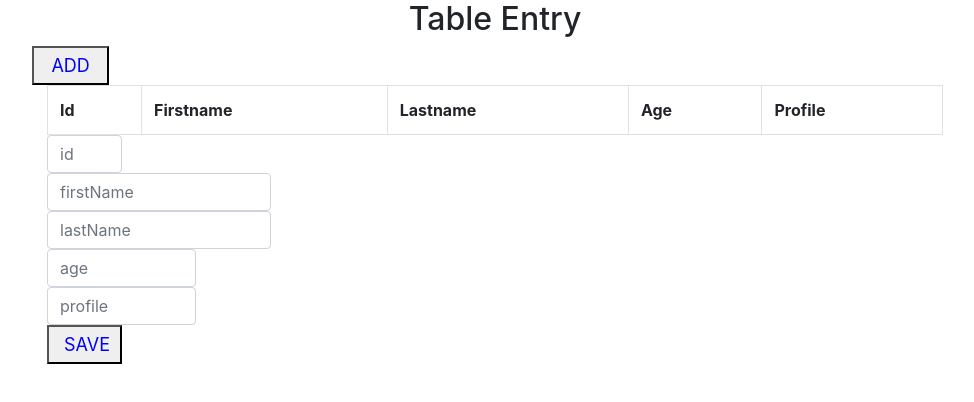
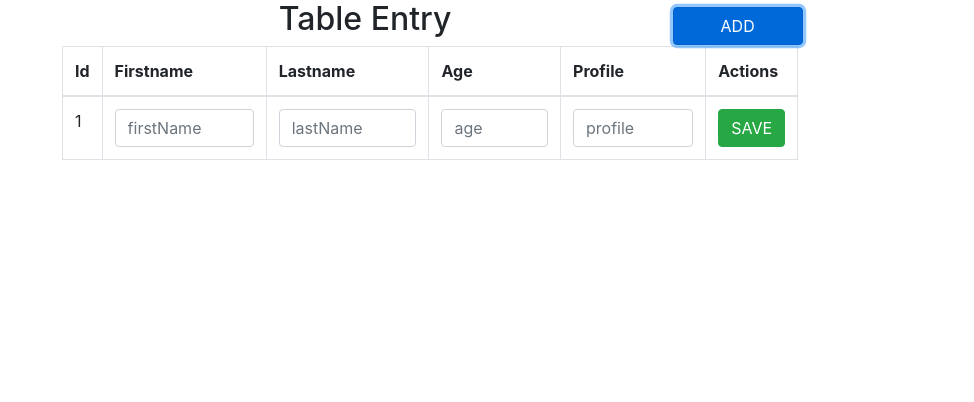
Before and after one commit to prachi-dubey/Trainee_assignments, a plain HTML site: page js_practice_assignment/table/table-entry.html in a window 1280 px wide. Both pictures are taken after a click on the button "ADD". Shown: the whole page, without its empty margins (145-1119 px from the left). Drawn offline with nearby package versions, Linux system fonts and the light colour scheme.

Commit message:
table using javascript DOM

```diff
--- a/js_practice_assignment/table/table-entry.html
+++ b/js_practice_assignment/table/table-entry.html
@@ -8,42 +8,26 @@
   <script src="https://maxcdn.bootstrapcdn.com/bootstrap/3.4.0/js/bootstrap.min.js"></script>
 </head>
 <body>
-<div class="center">
+<div class="container">
+  <div class="heading">
     <h2> Table Entry </h2>
-  <div class="row">
-    <button class="col-sm-1 col-sm-push-10 font-style" onclick="showInputRow()">  ADD </button>
+    <button class="btn btn-primary" onclick="getRowData()"> ADD </button>
   </div>
 
-  <table class="table table-bordered" id = "wrapper">
+  <table class="table table-bordered wrapper" id="table-entry">
+    <thead>
       <tr>
-      <th>Id</th>
+        <th> Id </th>
         <th>Firstname</th>
         <th>Lastname</th>
-      <th>Age</th>
+        <th> Age</th>
         <th>Profile</th>
+        <th>Actions</th>
       </tr>
+    </thead>
+    <tbody id="table-row"> </tbody>
   </table>
-
-
- <div class="row-no-gutter form-group" id="insert-data" style="display:none">
-   <div class="col-sm-1 form-style ">
-     <input type="text" class="form-control"  id="idNo" onfocus="this.value=''" value="" placeholder="id">
-   </div>
-   <div class="col-sm-3 form-style ">
-     <input type="text" class="form-control"  id="firstName" value="" placeholder="firstName">
-   </div>
-   <div class="col-sm-3 form-style ">
-     <input type="text" class="form-control"  id="lastName" value="" placeholder="lastName">
-   </div>
-   <div class="col-sm-2 form-style ">
-     <input type="text" class="form-control"  id="age" value="" placeholder="age">
-   </div>
-   <div class="col-sm-2 form-style ">
-     <input type="text" class="form-control"  id="profile" value="" placeholder="profile">
-   </div>
-   <button class="col-sm-1 font-style" onclick="getRowData()">  SAVE </button>
- </div>
-
+  <p class="error-msg" id="error"></p>
 </div>
 <script src="tableJs.js"></script>
 </body>
--- a/js_practice_assignment/table/tableJs.js
+++ b/js_practice_assignment/table/tableJs.js
@@ -1,62 +1,132 @@
-var person = {
-  id: "",
-  fname: "",
-  lname: "",
-  age: "",
-  profile: ""
-};
-var rowNumber = 1;
+var personRecords = [];
+var getUserData = document.getElementById("insert-data");
 
+function getRowData(id, isEdit, editdata) {
+  var data = null;
+  var trHtml = "";
+  if (id) {
+    data = personRecords[parseInt(id-1)];
+  }
+  if (!data) {
+    id = personRecords.length + 1;
+    var row = document.getElementById("table-row");
+    var rowElem = document.createElement('tr');
+    rowElem.setAttribute("id", "row-" + id);
+    row.appendChild(rowElem);
+  }
+  var tmp = document.getElementById("row-" + id);
+  trHtml = '<td>' + id + '</td>';
+  if (isEdit) {
+    trHtml += '<td>'+ (editdata.fname ? editdata.fname : "n/a") + '</td>';
+    trHtml += '<td>'+ (editdata.lname ? editdata.lname : "n/a") + '</td>';
+    trHtml += '<td>' + (editdata.age ? editdata.age : "n/a") + '</td>';
+    trHtml += '<td>' + (editdata.profile ? editdata.profile : "n/a") + '</td>';
+    trHtml += '<td> <button onclick="getRowData('+ id +')" class="btn btn-success"> EDIT </button> </td>';
+  } else {
+    trHtml += '<td> <input id="fname" class="form-control" type="text" placeholder="firstName" value="' + (data ? data.fname: '') + '"> </td>';
+    trHtml += '<td> <input id="lname" class="form-control" type="text" placeholder="lastName" value="' + (data ? data.lname: '') + '"> </td>';
+    trHtml += '<td> <input id="age" class="form-control" type="text" placeholder="age" value="' + (data ? data.age: '') + '"> </td>';
+    trHtml += '<td> <input id="profile" class="form-control" type="text" placeholder="profile"  value="' + (data ? data.profile: '') + '"></td>';
+    trHtml += '<td> <button onclick="storeEditData(' + id + ')" class="btn btn-success"> SAVE </button> </td>';
+  }
+  tmp.innerHTML = trHtml;
+}
+
+function storeEditData(id) {
+   var person = personRecords[(id-1)];
+   var fname = document.getElementById("fname").value;
+   var lname = document.getElementById("lname").value;
+   var age = document.getElementById("age").value;
+   var profile = document.getElementById("profile").value;
+   if(person) {
+     person.fname = fname;
+     person.lname = lname;
+     person.age = age;
+     person.profile= profile;
+   } else {
+     person = {
+       id: id,
+       fname: fname,
+       lname: lname,
+       age: age,
+       profile: profile
+     };
+     personRecords.push(person);
+   }
+   getRowData(id, true, person);
+
+   console.log(personRecords);
+}
+
+
+/*
 function showInputRow() {
-  var x = document.getElementById("insert-data");
-  if (x.style.display === "none") {
-    x.style.display = "block";
+  getUserData = document.getElementById("insert-data");
+  if (getUserData.style.display === "none") {
+    getUserData.style.display = "table-row";
+    document.getElementById("id-no").innerHTML = (idVAlue);
   } else {
-    x.style.display = "none";
+    getUserData.style.display = "none";
   }
 }
 
 function getRowData() {
-
-  person.id = document.getElementById("idNo").value;
-  person.fname = document.getElementById("firstName").value;
-  person.lname = document.getElementById("lastName").value;
+  var person = {
+    id: idVAlue,
+    fname: "",
+    lname: "",
+    age: "",
+    profile: "",
+  };
+  person.fname = document.getElementById("first-name").value;
+  person.lname = document.getElementById("last-name").value;
   person.age = document.getElementById("age").value;
   person.profile = document.getElementById("profile").value;
+
+  if( person.fname == '' && person.lname == '' && person.age == '' && person.profile == '') {
+    document.getElementById("error").innerHTML = "Enter at least one parameter!";
+    return false;
+  } else {
+    document.getElementById("error").innerHTML = "";
+  }
+
   insertRowData(person);
-  document.getElementById("idNo").value = null;
-  document.getElementById("firstName").value = null;
-  document.getElementById("lastName").value = null;
+  document.getElementById("first-name").value = null;
+  document.getElementById("last-name").value = null;
   document.getElementById("age").value = null;
   document.getElementById("profile").value = null;
 }
 
+function insertRowData(personData) {
+  var row = table.insertRow(rowNumber);
+  var idCell = row.insertCell(0);
+  var fnameCell = row.insertCell(1);
+  var lnameCell = row.insertCell(2);
+  var ageCell = row.insertCell(3);
+  var profileCell = row.insertCell(4);
+  var actionCell = row.insertCell(5);
 
-function insertRowData() {
-  // console.log("inserting row in your table");
-  // console.log("my row numb is " +rowNumber);
-  var table = document.getElementById("wrapper");
-  var row = table.insertRow(rowNumber);
-  var cell1 = row.insertCell(0);
-  var cell2 = row.insertCell(1);
-  var cell3 = row.insertCell(2);
-  var cell4 = row.insertCell(3);
-  var cell5 = row.insertCell(4);
-  cell1.innerHTML= person.id;
-  cell2.innerHTML = person.fname;
-  cell3.innerHTML= person.lname;
-  cell4.innerHTML = person.age;
-  cell5.innerHTML= person.profile;
+  row.setAttribute("id", "row-" + idVAlue);
+  idCell.innerHTML = idVAlue;
+  fnameCell.innerHTML = personData.fname ? personData.fname : 'n/a';
+  lnameCell.innerHTML = personData.lname ? personData.lname : 'n/a';
+  ageCell.innerHTML = personData.age ? personData.age : 'n/a';
+  profileCell.innerHTML = personData.profile  ? personData.profile : 'n/a';
 
-  document.getElementById("insert-data").style.display = "none";
-  // var x = document.getElementById("insert-data");
-  // console.log("i m hide"  + x.style.display);
+  var editBtn = document.createElement("BUTTON");
+  editBtn.innerHTML = " EDIT ";
+  editBtn.setAttribute("class", "btn btn-success");
+  editBtn.setAttribute("id", "edit-"+idVAlue);
+  editBtn.setAttribute("data-value", idVAlue);
+  editBtn.addEventListener("click", function() {
+    var id = this.getAttribute("data-value");
+    getRowData(id);
+  });
+  actionCell.appendChild(editBtn);
+
+  personRecords.push(personData);
 
   rowNumber++;
-
-  // console.log(person.id);
-  // console.log(person.fname);
-  // console.log(person.lname);
-  // console.log(person.age);
-  // console.log(person.profile);
+   idVAlue += 1;
 }
+*/
--- a/js_practice_assignment/table/tableStyle.scss
+++ b/js_practice_assignment/table/tableStyle.scss
@@ -1,29 +1,28 @@
-.table {
-  margin: 0px;
-}
-
-h2 {
-   text-align:center;
-}
-
-.form-group {
-  margin-bottom: 0;
-}
+$error-msg: #ff0000;
 
 button {
   padding: 4px;
 }
 
-.center {
-    margin: 0 auto;
-    width: 70%;
+.container {
+  width: 70%;
+
+  .heading {
+    h2 {
+      display: inline-block;
+      text-align: center;
+      width: 70%;
+    }
+    button {
+      width: 15%;
+    }
+  }
+
+  .error-msg {
+    color: $error-msg;
+  }
+  .wrapper {
+    margin: 0px;
+    width: 85%;
+  }
 }
-
-.form-style {
-  padding: 0 !important;
-}
-
-.font-style {
-  color: #0000ff;
-  font-size: 18px;
-}
```
Also changed, not shown: js_practice_assignment/table/tableStyle.css, 1 other file. Lines whose indentation alone changed are shown as unchanged.
